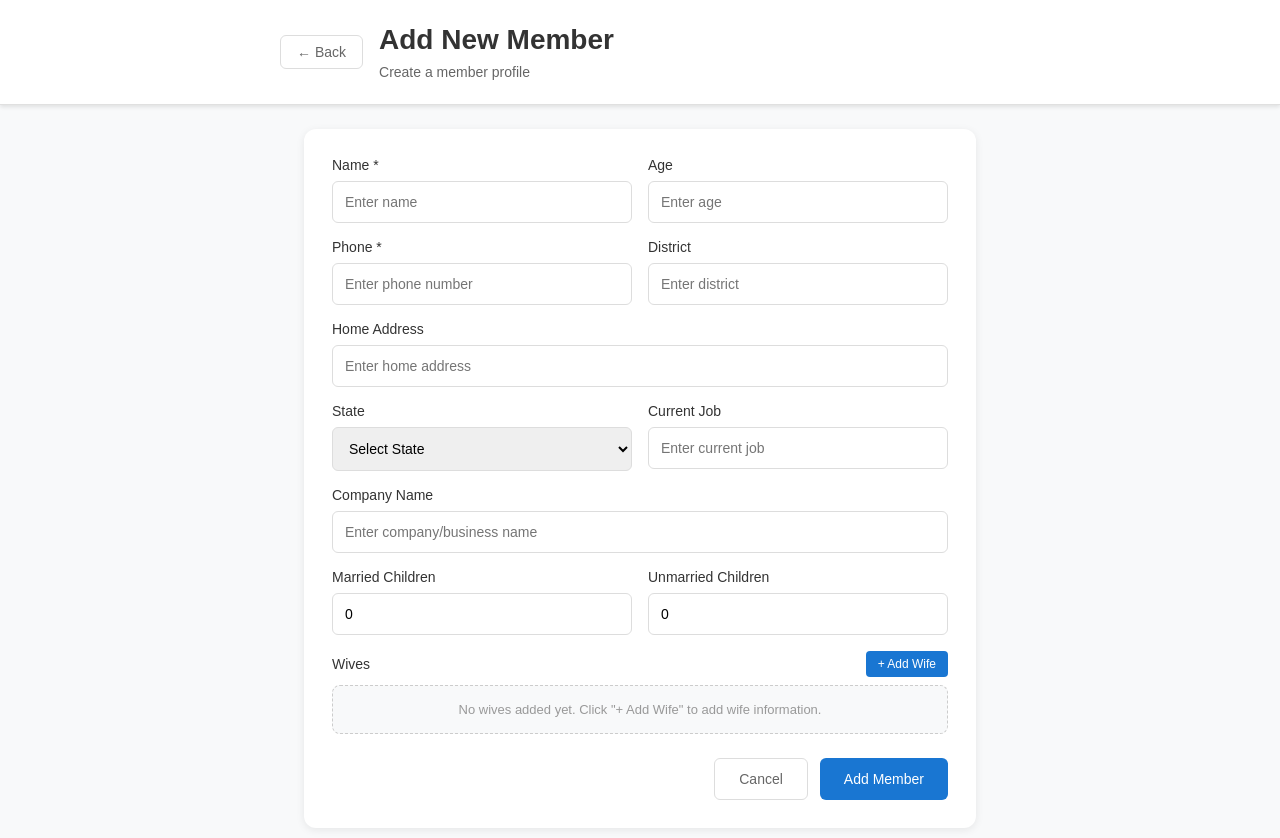
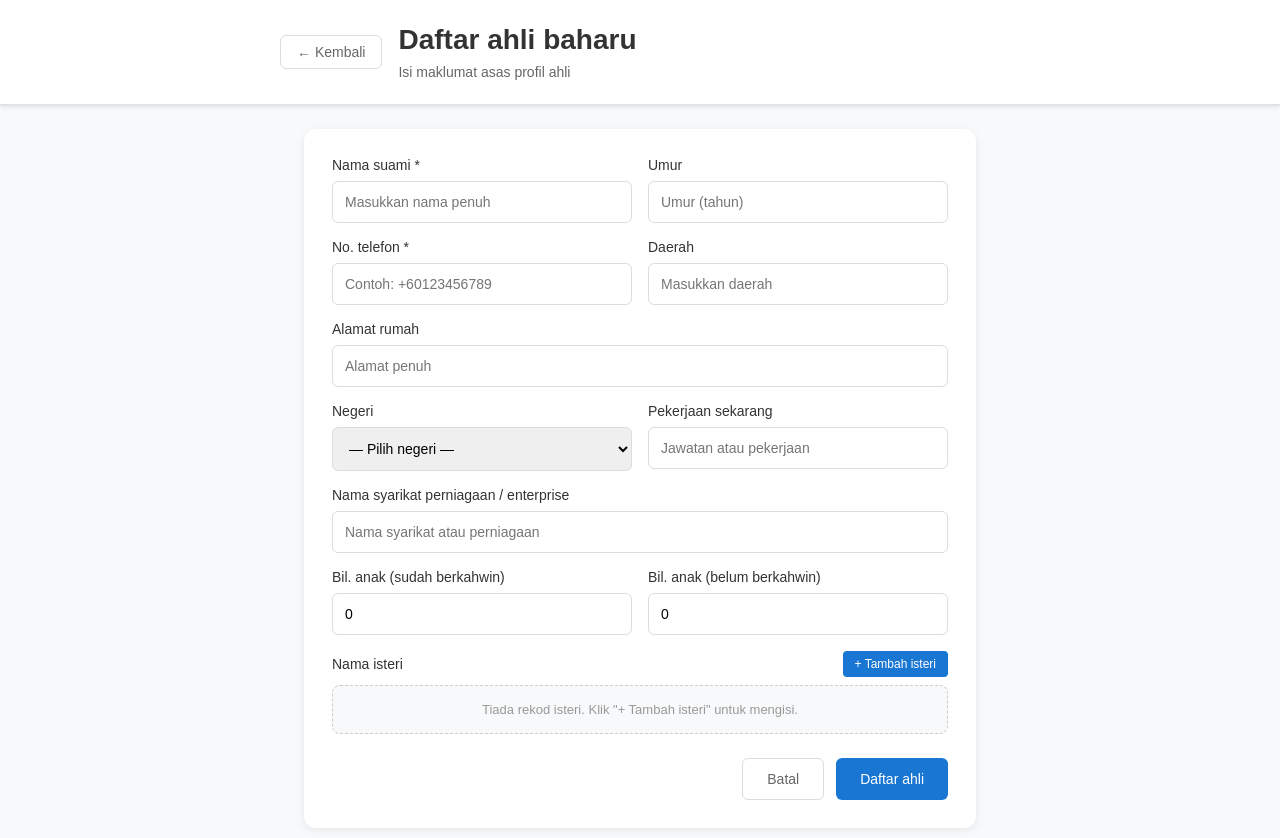
Before and after one commit to beepetmartitteam/maqlubahapp, a React (Vite) app: page /members/add in a window 1280 px wide. Shown: the top 838 px of the page. Built offline with nearby package versions, Linux system fonts and the light colour scheme; the HTML template or start-up script is replaced by a standard one.

Commit message:
members  add page

```diff
--- a/src/pages/MemberAddPage.jsx
+++ b/src/pages/MemberAddPage.jsx
@@ -30,6 +30,24 @@ const emptyForm = () => ({
   status: "active",
 });
 
+const MALAYSIA_STATE_OPTIONS = [
+  "PERLIS",
+  "KEDAH",
+  "P. PINANG",
+  "PERAK",
+  "SELANGOR",
+  "WP KL / PJ",
+  "WP LABUAN",
+  "NEGERI SEMBILAN",
+  "MELAKA",
+  "JOHOR",
+  "PAHANG",
+  "TERENGGANU",
+  "KELANTAN",
+  "SABAH",
+  "SARAWAK",
+];
+
 function MemberAddPage() {
   const { isMobile } = useResponsive();
   const navigate = useNavigate();
@@ -41,7 +59,7 @@ function MemberAddPage() {
 
   const handleSubmit = async () => {
     if (!form.husbandName.trim() || !form.phone.trim()) {
-      setError("Name and phone are required.");
+      setError("Nama suami dan no. telefon wajib diisi.");
       return;
     }
     setError(null);
@@ -80,11 +98,11 @@ function MemberAddPage() {
           navigate("/members");
         }
       } else {
-        setError(response.error || "Failed to add member");
+        setError(response.error || "Gagal mendaftar ahli");
       }
     } catch (err) {
       console.error("Error adding member:", err);
-      setError("Failed to add member");
+      setError("Gagal mendaftar ahli");
     } finally {
       setSaving(false);
     }
@@ -125,13 +143,13 @@ function MemberAddPage() {
                 cursor: "pointer",
               }}
             >
-              ← Back
+              ← Kembali
             </button>
             <div>
               <h1 style={{ margin: 0, fontSize: isMobile ? "22px" : "28px", fontWeight: 600, color: "#333" }}>
-                Add New Member
+                Daftar ahli baharu
               </h1>
-              <p style={{ margin: "8px 0 0 0", fontSize: "14px", color: "#666" }}>Create a member profile</p>
+              <p style={{ margin: "8px 0 0 0", fontSize: "14px", color: "#666" }}>Isi maklumat asas profil ahli</p>
             </div>
           </div>
         </div>
@@ -165,13 +183,13 @@ function MemberAddPage() {
           <div style={grid2}>
             <div>
               <label style={{ display: "block", fontSize: "14px", fontWeight: 500, color: "#333", marginBottom: "8px" }}>
-                Name *
+                Nama suami *
               </label>
               <input
                 type="text"
                 value={form.husbandName}
                 onChange={(e) => setForm({ ...form, husbandName: e.target.value })}
-                placeholder="Enter name"
+                placeholder="Masukkan nama penuh"
                 style={{
                   width: "100%",
                   padding: "12px",
@@ -184,13 +202,13 @@ function MemberAddPage() {
             </div>
             <div>
               <label style={{ display: "block", fontSize: "14px", fontWeight: 500, color: "#333", marginBottom: "8px" }}>
-                Age
+                Umur
               </label>
               <input
                 type="number"
                 value={form.age}
                 onChange={(e) => setForm({ ...form, age: e.target.value })}
-                placeholder="Enter age"
+                placeholder="Umur (tahun)"
                 style={{
                   width: "100%",
                   padding: "12px",
@@ -206,13 +224,13 @@ function MemberAddPage() {
           <div style={grid2}>
             <div>
               <label style={{ display: "block", fontSize: "14px", fontWeight: 500, color: "#333", marginBottom: "8px" }}>
-                Phone *
+                No. telefon *
               </label>
               <input
                 type="tel"
                 value={form.phone}
                 onChange={(e) => setForm({ ...form, phone: e.target.value })}
-                placeholder="Enter phone number"
+                placeholder="Contoh: +60123456789"
                 style={{
                   width: "100%",
                   padding: "12px",
@@ -225,13 +243,13 @@ function MemberAddPage() {
             </div>
             <div>
               <label style={{ display: "block", fontSize: "14px", fontWeight: 500, color: "#333", marginBottom: "8px" }}>
-                District
+                Daerah
               </label>
               <input
                 type="text"
                 value={form.district}
                 onChange={(e) => setForm({ ...form, district: e.target.value })}
-                placeholder="Enter district"
+                placeholder="Masukkan daerah"
                 style={{
                   width: "100%",
                   padding: "12px",
@@ -246,13 +264,13 @@ function MemberAddPage() {
 
           <div style={{ marginBottom: "16px" }}>
             <label style={{ display: "block", fontSize: "14px", fontWeight: 500, color: "#333", marginBottom: "8px" }}>
-              Home Address
+              Alamat rumah
             </label>
             <input
               type="text"
               value={form.homeAddress}
               onChange={(e) => setForm({ ...form, homeAddress: e.target.value })}
-              placeholder="Enter home address"
+              placeholder="Alamat penuh"
               style={{
                 width: "100%",
                 padding: "12px",
@@ -267,7 +285,7 @@ function MemberAddPage() {
           <div style={grid2}>
             <div>
               <label style={{ display: "block", fontSize: "14px", fontWeight: 500, color: "#333", marginBottom: "8px" }}>
-                State
+                Negeri
               </label>
               <select
                 value={form.state}
@@ -281,23 +299,21 @@ function MemberAddPage() {
                   boxSizing: "border-box",
                 }}
               >
-                <option value="">Select State</option>
-                <option value="Selangor">Selangor</option>
-                <option value="Wilayah Persekutuan">Wilayah Persekutuan</option>
-                <option value="Kuala Lumpur">Kuala Lumpur</option>
-                <option value="Johor">Johor</option>
-                <option value="Perak">Perak</option>
+                <option value="">— Pilih negeri —</option>
+                {MALAYSIA_STATE_OPTIONS.map((negeri) => (
+                  <option key={negeri} value={negeri}>{negeri}</option>
+                ))}
               </select>
             </div>
             <div>
               <label style={{ display: "block", fontSize: "14px", fontWeight: 500, color: "#333", marginBottom: "8px" }}>
-                Current Job
+                Pekerjaan sekarang
               </label>
               <input
                 type="text"
                 value={form.currentJob}
                 onChange={(e) => setForm({ ...form, currentJob: e.target.value })}
-                placeholder="Enter current job"
+                placeholder="Jawatan atau pekerjaan"
                 style={{
                   width: "100%",
                   padding: "12px",
@@ -312,13 +328,13 @@ function MemberAddPage() {
 
           <div style={{ marginBottom: "16px" }}>
             <label style={{ display: "block", fontSize: "14px", fontWeight: 500, color: "#333", marginBottom: "8px" }}>
-              Company Name
+              Nama syarikat perniagaan / enterprise
             </label>
             <input
               type="text"
               value={form.companyName}
               onChange={(e) => setForm({ ...form, companyName: e.target.value })}
-              placeholder="Enter company/business name"
+              placeholder="Nama syarikat atau perniagaan"
               style={{
                 width: "100%",
                 padding: "12px",
@@ -333,7 +349,7 @@ function MemberAddPage() {
           <div style={grid2}>
             <div>
               <label style={{ display: "block", fontSize: "14px", fontWeight: 500, color: "#333", marginBottom: "8px" }}>
-                Married Children
+                Bil. anak (sudah berkahwin)
               </label>
               <input
                 type="number"
@@ -353,7 +369,7 @@ function MemberAddPage() {
             </div>
             <div>
               <label style={{ display: "block", fontSize: "14px", fontWeight: 500, color: "#333", marginBottom: "8px" }}>
-                Unmarried Children
+                Bil. anak (belum berkahwin)
               </label>
               <input
                 type="number"
@@ -375,7 +391,7 @@ function MemberAddPage() {
 
           <div style={{ marginBottom: "24px" }}>
             <div style={{ display: "flex", justifyContent: "space-between", alignItems: "center", marginBottom: "8px" }}>
-              <label style={{ fontSize: "14px", fontWeight: 500, color: "#333" }}>Wives</label>
+              <label style={{ fontSize: "14px", fontWeight: 500, color: "#333" }}>Nama isteri</label>
               <button
                 type="button"
                 onClick={() => {
@@ -392,7 +408,7 @@ function MemberAddPage() {
                   cursor: "pointer",
                 }}
               >
-                + Add Wife
+                + Tambah isteri
               </button>
             </div>
 
@@ -408,7 +424,7 @@ function MemberAddPage() {
                         wives[index] = e.target.value;
                         setForm({ ...form, wives });
                       }}
-                      placeholder={`Wife ${index + 1} name`}
+                      placeholder={`Nama isteri ${index + 1}`}
                       style={{
                         flex: 1,
                         padding: "8px 12px",
@@ -433,7 +449,7 @@ function MemberAddPage() {
                         cursor: "pointer",
                       }}
                     >
-                      Remove
+                      Buang
                     </button>
                   </div>
                 ))}
@@ -450,7 +466,7 @@ function MemberAddPage() {
                   fontSize: "13px",
                 }}
               >
-                No wives added yet. Click "+ Add Wife" to add wife information.
+                Tiada rekod isteri. Klik &quot;+ Tambah isteri&quot; untuk mengisi.
               </div>
             )}
           </div>
@@ -469,7 +485,7 @@ function MemberAddPage() {
                 cursor: "pointer",
               }}
             >
-              Cancel
+              Batal
             </button>
             <button
               type="button"
@@ -485,7 +501,7 @@ function MemberAddPage() {
                 cursor: saving ? "not-allowed" : "pointer",
               }}
             >
-              {saving ? "Saving…" : "Add Member"}
+              {saving ? "Menyimpan…" : "Daftar ahli"}
             </button>
           </div>
         </div>
```
